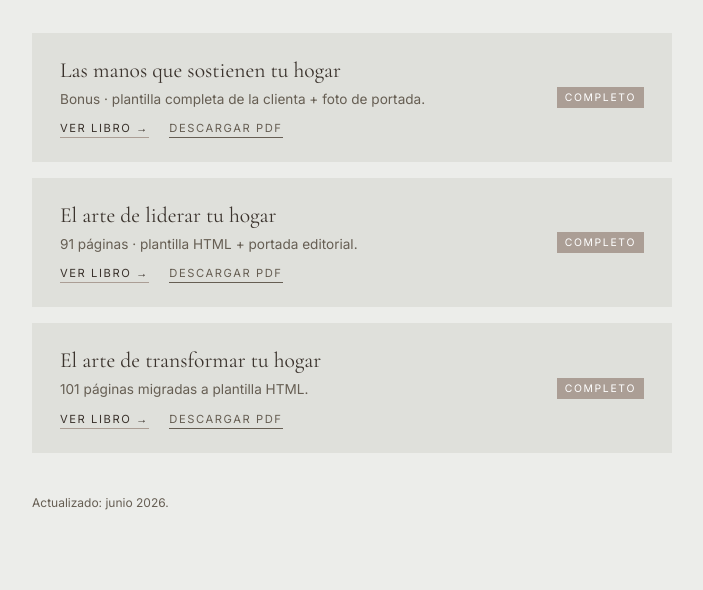
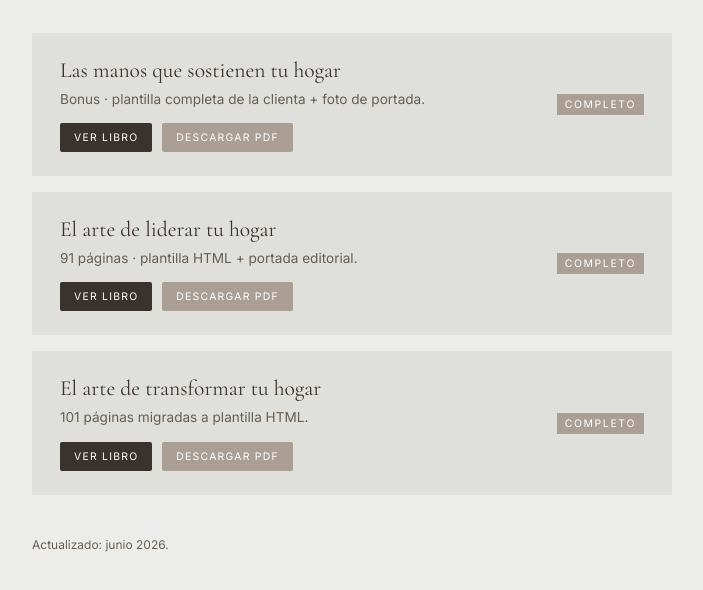
Before and after one commit to WilmanMontenegro/liviin-ebooks, a website: page web/index.html in a window 1280 px wide. Shown: the part 154-744 px from the top of the page, without its empty margins (288-991 px from the left). Drawn offline with nearby package versions, Linux system fonts and the light colour scheme.

Commit message:
Botones Ver libro + Descargar PDF visibles en índice y en cada ebook.
Pills en las 3 tarjetas; hub fijo arriba-derecha dentro de cada libro.

```diff
--- a/web/index.html
+++ b/web/index.html
@@ -64,23 +64,32 @@
     .badge.done { background: var(--taupe); color: #fff; }
     .badge.wip { background: #B7BDBB; color: var(--texto); }
     .badge.todo { background: transparent; border: 1px solid var(--taupe); }
-    a.btn {
+    .card-actions {
+      margin-top: 14px;
+      display: flex;
+      flex-wrap: wrap;
+      gap: 10px;
+      align-items: center;
+    }
+    a.btn-pill {
       display: inline-block;
-      margin-top: 12px;
-      font-size: 0.7rem;
-      letter-spacing: 0.14em;
+      font-size: 0.65rem;
+      letter-spacing: 0.12em;
       text-transform: uppercase;
-      color: var(--texto);
       text-decoration: none;
-      border-bottom: 1px solid var(--taupe);
-      padding-bottom: 2px;
+      padding: 8px 14px;
+      border-radius: 2px;
     }
-    a.btn:hover { color: var(--taupe); }
-    a.btn-dl {
-      margin-left: 16px;
-      color: var(--secundario);
-      border-bottom-color: var(--secundario);
+    a.btn-pill-read {
+      background: var(--texto);
+      color: #fff;
     }
+    a.btn-pill-read:hover { background: var(--secundario); }
+    a.btn-pill-dl {
+      background: var(--taupe);
+      color: #fff;
+    }
+    a.btn-pill-dl:hover { background: var(--secundario); }
     .foot {
       margin-top: 40px;
       font-size: 0.75rem;
@@ -101,8 +110,10 @@
       <div>
         <h2>Las manos que sostienen tu hogar</h2>
         <p>Bonus · plantilla completa de la clienta + foto de portada.</p>
-        <a class="btn" href="bonus.html">Ver libro →</a>
-        <a class="btn btn-dl" href="pdf/bonus.pdf" download>Descargar PDF</a>
+        <div class="card-actions">
+          <a class="btn-pill btn-pill-read" href="bonus.html">Ver libro</a>
+          <a class="btn-pill btn-pill-dl" href="pdf/bonus.pdf" download>Descargar PDF</a>
+        </div>
       </div>
       <span class="badge done">Completo</span>
     </article>
@@ -111,8 +122,10 @@
       <div>
         <h2>El arte de liderar tu hogar</h2>
         <p>91 páginas · plantilla HTML + portada editorial.</p>
-        <a class="btn" href="liderar.html">Ver libro →</a>
-        <a class="btn btn-dl" href="pdf/liderar.pdf" download>Descargar PDF</a>
+        <div class="card-actions">
+          <a class="btn-pill btn-pill-read" href="liderar.html">Ver libro</a>
+          <a class="btn-pill btn-pill-dl" href="pdf/liderar.pdf" download>Descargar PDF</a>
+        </div>
       </div>
       <span class="badge done">Completo</span>
     </article>
@@ -121,8 +134,10 @@
       <div>
         <h2>El arte de transformar tu hogar</h2>
         <p>101 páginas migradas a plantilla HTML.</p>
-        <a class="btn" href="transformar.html">Ver libro →</a>
-        <a class="btn btn-dl" href="pdf/transformar.pdf" download>Descargar PDF</a>
+        <div class="card-actions">
+          <a class="btn-pill btn-pill-read" href="transformar.html">Ver libro</a>
+          <a class="btn-pill btn-pill-dl" href="pdf/transformar.pdf" download>Descargar PDF</a>
+        </div>
       </div>
       <span class="badge done">Completo</span>
     </article>
```
Also changed, not shown: web/liderar.html (+0 -6 lines), web/transformar.html (+0 -6 lines), 2 other files.
